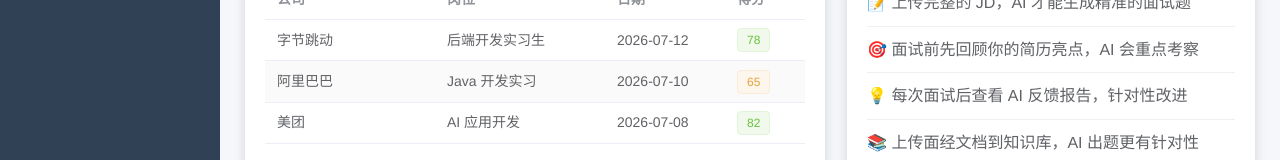
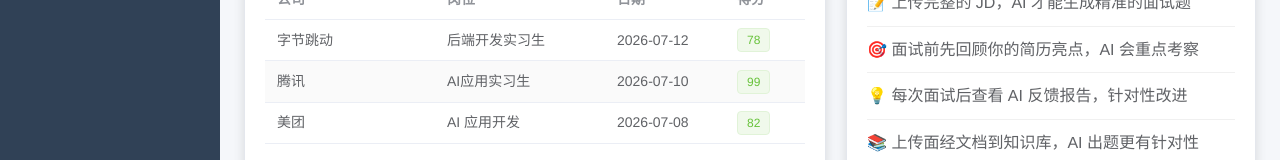
Before and after one commit to CDiudiu520/Ai-interview-simulator, a Vue app in the folder frontend/: page /home in a window 1280 px wide. Shown: the part 308-468 px from the top of the page. Built offline with nearby package versions, Linux system fonts and the light colour scheme.

Commit message:
修改面试记录数据为个人目标公司

```diff
--- a/frontend/src/views/Home.vue
+++ b/frontend/src/views/Home.vue
@@ -74,7 +74,7 @@
 
 const recentInterviews = ref([
   { company: '字节跳动', position: '后端开发实习生', date: '2026-07-12', score: 78 },
-  { company: '阿里巴巴', position: 'Java 开发实习', date: '2026-07-10', score: 65 },
+  { company: '腾讯', position: 'AI应用实习生', date: '2026-07-10', score: 99 },
   { company: '美团', position: 'AI 应用开发', date: '2026-07-08', score: 82 },
 ])
 </script>
--- a/frontend/src/views/Login.vue
+++ b/frontend/src/views/Login.vue
@@ -46,7 +46,7 @@
 })
 
 const rules = {
-  username: [{ required: true, message: '请输入用户名', trigger: 'blur' }],
+  username: [{ required: true, message: '你还没告诉我你是谁呢', trigger: 'blur' }],
   password: [{ required: true, message: '请输入密码', trigger: 'blur' }],
 }
 
```
